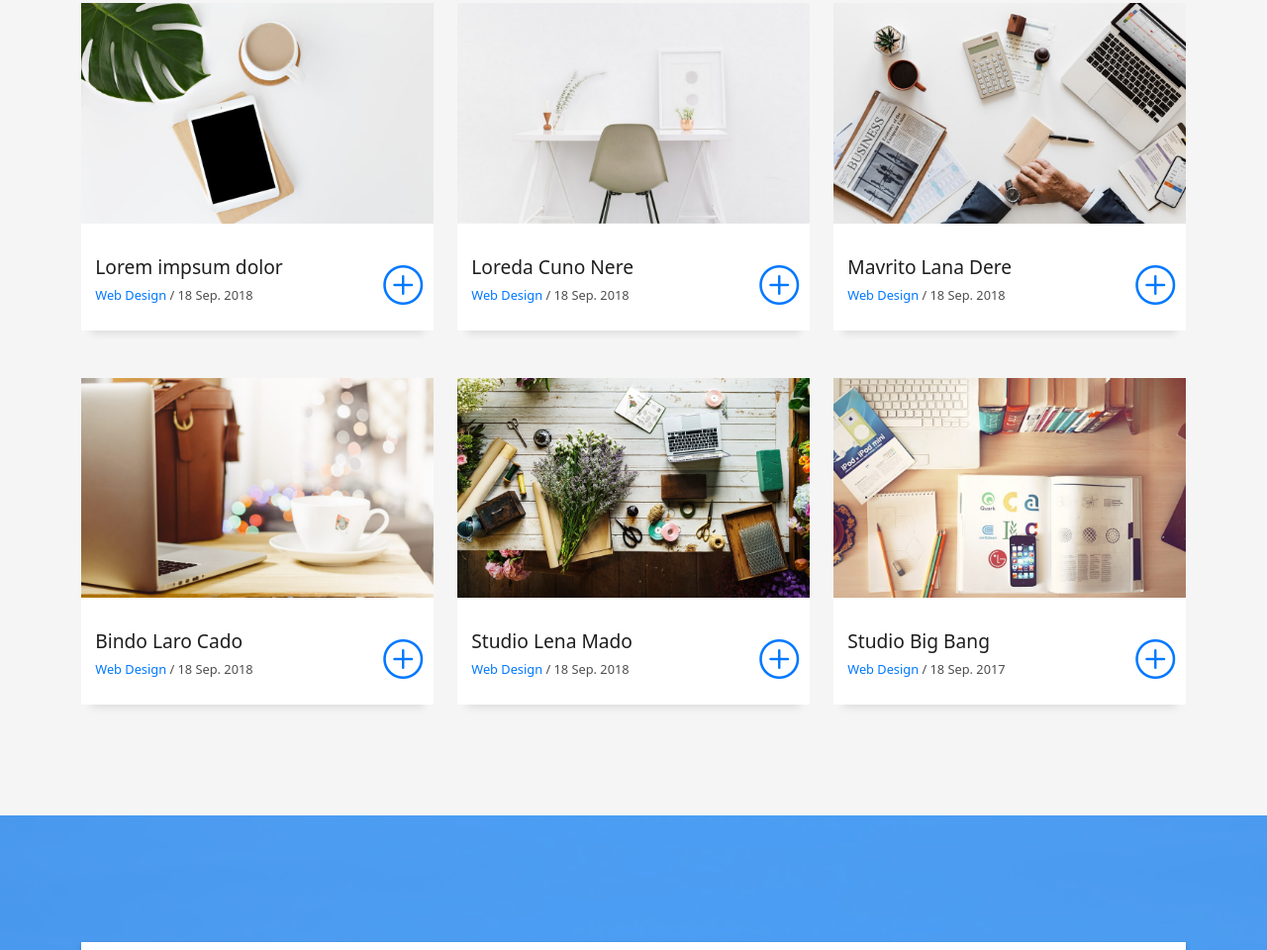
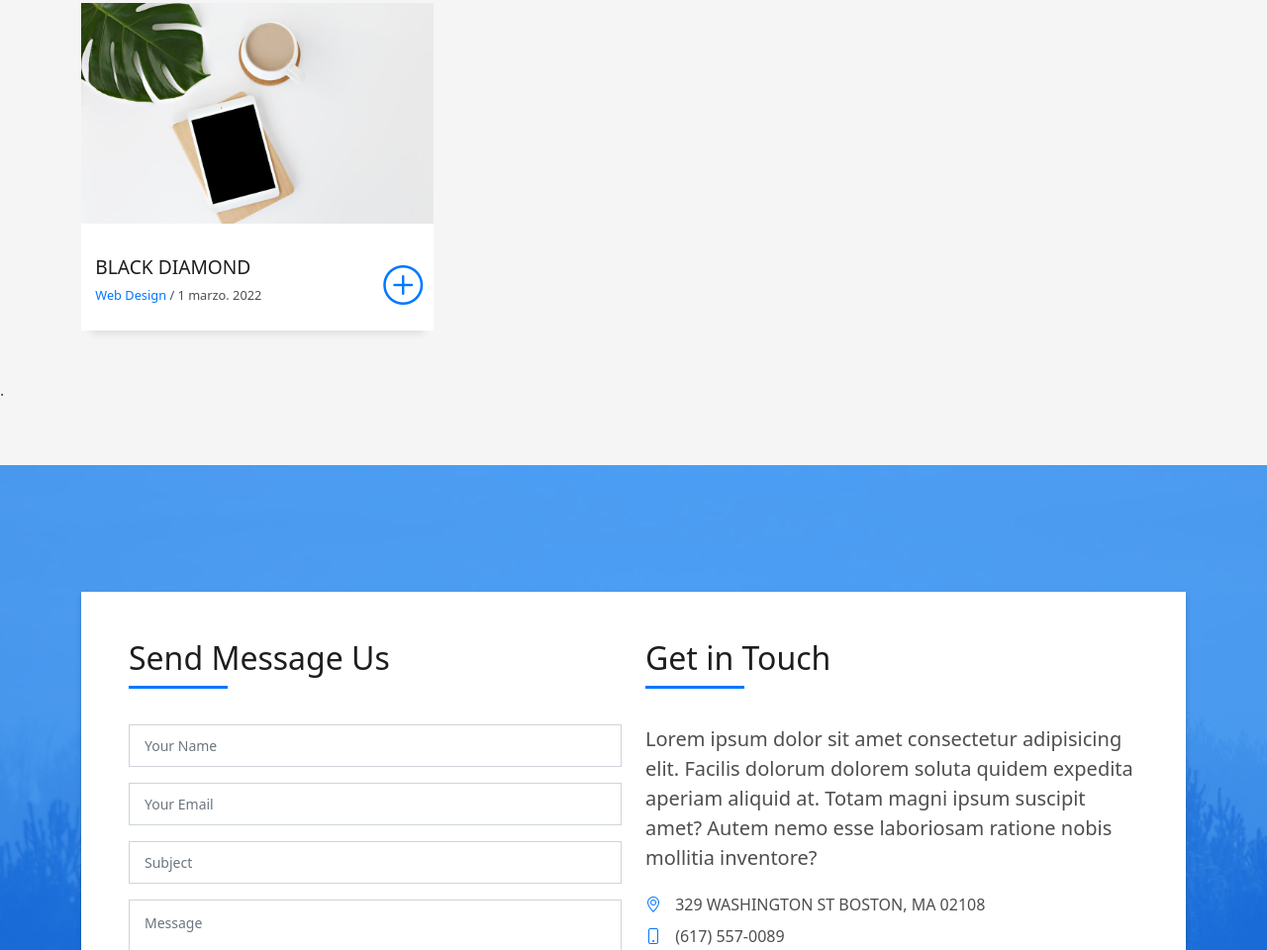
Before and after one commit to juanjo-marulandagithub/portafolio, a plain HTML site: page index.html in a window 1280 px wide. Shown: the part 2568-3528 px from the top of the page at 99% size. Drawn offline with Linux system fonts and the light colour scheme.

Commit message:
editando

```diff
--- a/index.html
+++ b/index.html
@@ -236,129 +236,9 @@
               <div class="work-content">
                 <div class="row">
                   <div class="col-sm-8">
-                    <h2 class="w-title">Lorem impsum dolor</h2>
+                    <h2 class="w-title">BLACK DIAMOND</h2>
                     <div class="w-more">
-                      <span class="w-ctegory">Web Design</span> / <span class="w-date">18 Sep. 2018</span>
-                    </div>
-                  </div>
-                  <div class="col-sm-4">
-                    <div class="w-like">
-                      <a href="portfolio-details.html"> <span class="bi bi-plus-circle"></span></a>
-                    </div>
-                  </div>
-                </div>
-              </div>
-            </div>
-          </div>
-          <div class="col-md-4">
-            <div class="work-box">
-              <a href="assets/img/work-2.jpg" data-gallery="portfolioGallery" class="portfolio-lightbox">
-                <div class="work-img">
-                  <img src="assets/img/work-2.jpg" alt="" class="img-fluid">
-                </div>
-              </a>
-              <div class="work-content">
-                <div class="row">
-                  <div class="col-sm-8">
-                    <h2 class="w-title">Loreda Cuno Nere</h2>
-                    <div class="w-more">
-                      <span class="w-ctegory">Web Design</span> / <span class="w-date">18 Sep. 2018</span>
-                    </div>
-                  </div>
-                  <div class="col-sm-4">
-                    <div class="w-like">
-                      <a href="portfolio-details.html"> <span class="bi bi-plus-circle"></span></a>
-                    </div>
-                  </div>
-                </div>
-              </div>
-            </div>
-          </div>
-          <div class="col-md-4">
-            <div class="work-box">
-              <a href="assets/img/work-3.jpg" data-gallery="portfolioGallery" class="portfolio-lightbox">
-                <div class="work-img">
-                  <img src="assets/img/work-3.jpg" alt="" class="img-fluid">
-                </div>
-              </a>
-              <div class="work-content">
-                <div class="row">
-                  <div class="col-sm-8">
-                    <h2 class="w-title">Mavrito Lana Dere</h2>
-                    <div class="w-more">
-                      <span class="w-ctegory">Web Design</span> / <span class="w-date">18 Sep. 2018</span>
-                    </div>
-                  </div>
-                  <div class="col-sm-4">
-                    <div class="w-like">
-                      <a href="portfolio-details.html"> <span class="bi bi-plus-circle"></span></a>
-                    </div>
-                  </div>
-                </div>
-              </div>
-            </div>
-          </div>
-          <div class="col-md-4">
-            <div class="work-box">
-              <a href="assets/img/work-4.jpg" data-gallery="portfolioGallery" class="portfolio-lightbox">
-                <div class="work-img">
-                  <img src="assets/img/work-4.jpg" alt="" class="img-fluid">
-                </div>
-              </a>
-              <div class="work-content">
-                <div class="row">
-                  <div class="col-sm-8">
-                    <h2 class="w-title">Bindo Laro Cado</h2>
-                    <div class="w-more">
-                      <span class="w-ctegory">Web Design</span> / <span class="w-date">18 Sep. 2018</span>
-                    </div>
-                  </div>
-                  <div class="col-sm-4">
-                    <div class="w-like">
-                      <a href="portfolio-details.html"> <span class="bi bi-plus-circle"></span></a>
-                    </div>
-                  </div>
-                </div>
-              </div>
-            </div>
-          </div>
-          <div class="col-md-4">
-            <div class="work-box">
-              <a href="assets/img/work-5.jpg" data-gallery="portfolioGallery" class="portfolio-lightbox">
-                <div class="work-img">
-                  <img src="assets/img/work-5.jpg" alt="" class="img-fluid">
-                </div>
-              </a>
-              <div class="work-content">
-                <div class="row">
-                  <div class="col-sm-8">
-                    <h2 class="w-title">Studio Lena Mado</h2>
-                    <div class="w-more">
-                      <span class="w-ctegory">Web Design</span> / <span class="w-date">18 Sep. 2018</span>
-                    </div>
-                  </div>
-                  <div class="col-sm-4">
-                    <div class="w-like">
-                      <a href="portfolio-details.html"> <span class="bi bi-plus-circle"></span></a>
-                    </div>
-                  </div>
-                </div>
-              </div>
-            </div>
-          </div>
-          <div class="col-md-4">
-            <div class="work-box">
-              <a href="assets/img/work-6.jpg" data-gallery="portfolioGallery" class="portfolio-lightbox">
-                <div class="work-img">
-                  <img src="assets/img/work-6.jpg" alt="" class="img-fluid">
-                </div>
-              </a>
-              <div class="work-content">
-                <div class="row">
-                  <div class="col-sm-8">
-                    <h2 class="w-title">Studio Big Bang</h2>
-                    <div class="w-more">
-                      <span class="w-ctegory">Web Design</span> / <span class="w-date">18 Sep. 2017</span>
+                      <span class="w-ctegory">Web Design</span> / <span class="w-date">1 marzo. 2022</span>
                     </div>
                   </div>
                   <div class="col-sm-4">
@@ -371,11 +251,10 @@
             </div>
           </div>
 
+
         </div>
       </div>
-    </section><!-- End Portfolio Section -->
-
-
+    </section><!-- End Portfolio Section -->.
     <!-- ======= Contact Section ======= -->
     <section id="contact" class="paralax-mf footer-paralax bg-image sect-mt4 route" style="background-image: url(assets/img/overlay-bg.jpg)">
       <div class="overlay-mf"></div>
```
